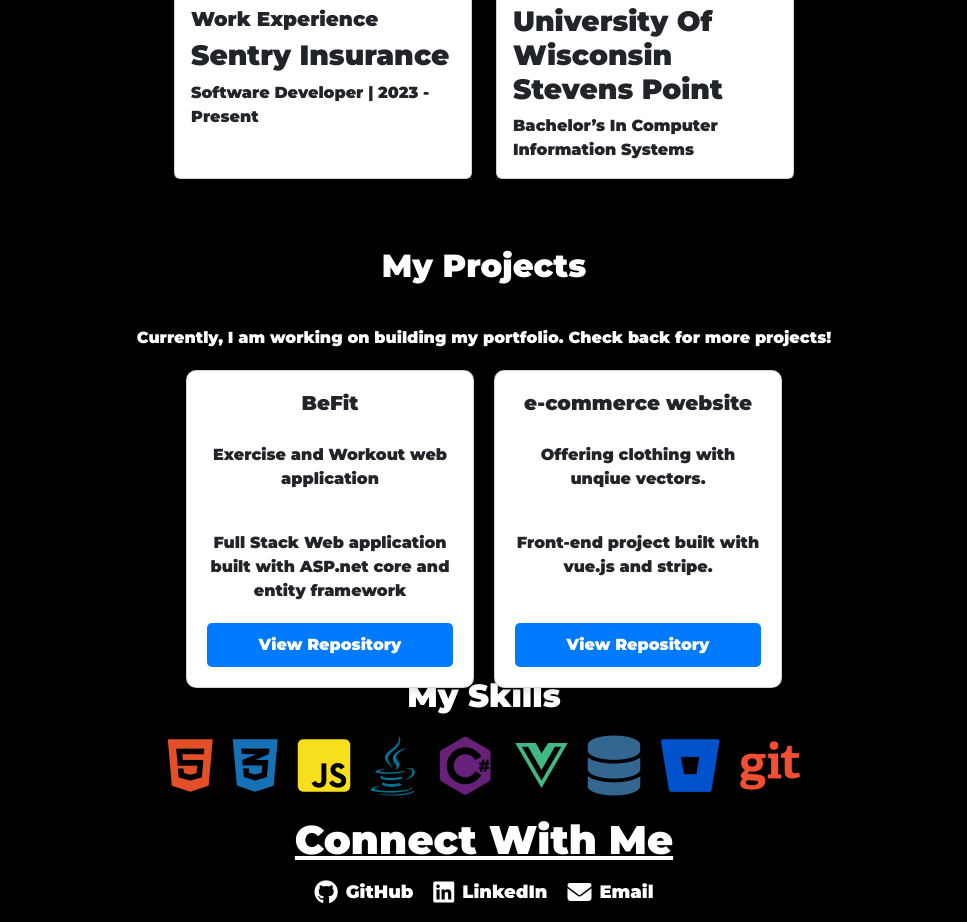
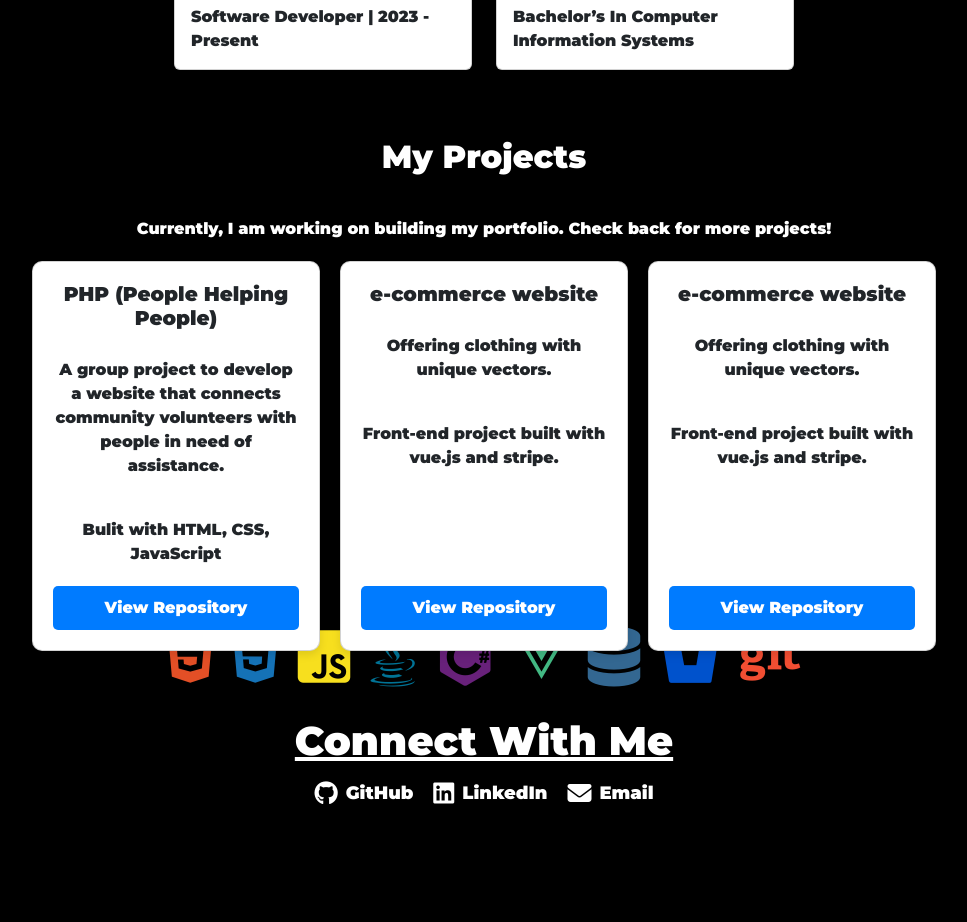
Before and after one commit to KodyRH/KodyHellenbrand.github.io, a website with bundled scripts: page index.html in a window 1280 px wide. Shown: the part 1023-1945 px from the top of the page, without its empty margins (156-1123 px from the left). After the commit the page ends 1866 px from the top, so only its background shows below. Built offline with nearby package versions, Linux system fonts and the light colour scheme.

Commit message:
Removed Nav bar from index page. -- added new project -- condensed content in experince cards.

```diff
--- a/assets/css/style.css
+++ b/assets/css/style.css
@@ -193,6 +193,7 @@ nav ul li a {
 .Skills_container {
   text-align: center;
   margin-top: 50px;
+  margin-bottom: 30px;
 }
 
 .skills-icons {
--- a/index.html
+++ b/index.html
@@ -11,35 +11,22 @@
   <link rel="stylesheet" href="https://cdn.jsdelivr.net/gh/devicons/devicon@v2.14.0/devicon.min.css">
   <link rel="stylesheet" href="assets/css/style.css">
 </head>
+<body>
 
-
-<body>
-  <header>
-    <div class="container">
-
-  <nav>
-    <ul>
-        <li><a href="#about">About</a></li>
-        <li><a href="#experience">Experience</a></li>
-        <li><a href="#projects">Projects</a></li>
-        <li><a href="#contact">Contact</a></li>
-    </ul>
-</nav>
-</div>
-  </header>
   <main>
-
-    <div class="about-section animate__animated animate__fadeInDown">
+    <!-- About Section -->
+    <div id="mission-statement" class="about-section animate__animated animate__fadeInDown">
       <h2>About Me</h2>
-      <p>
+      <p id="mission-statement">
         Hi, I'm Kody Hellenbrand!
         I'm a passionate and driven software developer always striving to expand my skills and push the boundaries of my technical knowledge.
         I thrive on solving challenges, building innovative solutions, and creating software that makes a meaningful impact on people's lives.
         Collaboration and continuous learning fuel my motivation, and I’m always eager to uplift others and contribute wherever I can.
       </p>
     </div>
-<!-- was going to put the programming languages and front-end frameworks I am familliar with -->
-<div class="container my-5 animate__animated animate__fadeInDown">
+
+    <!-- Experience Section -->
+    <div id="experience" class="container my-5 animate__animated animate__fadeInDown">
       <h1>Experience</h1>
       <div class="row d-flex justify-content-center">
         <!-- Work Experience Card -->
@@ -48,9 +35,7 @@
             <img src="assets/images/sentryinsurance_logo.jpg" class="card-img-top" alt="Sentry Insurance">
             <div class="card-body d-flex flex-column">
               <h5 class="card-title">Work Experience</h5>
-          <h3>Sentry Insurance</h3>
               <p class="card-text">Software Developer | 2023 - Present</p>
-          <!-- <a href="#" class="btn btn-primary mt-auto">Learn More</a> -->
             </div>
           </div>
         </div>
@@ -61,28 +46,26 @@
             <img src="assets/images/UW-Stevens_Point_Logo.jpg" class="card-img-top" alt="University Logo">
             <div class="card-body d-flex flex-column">
               <h5 class="card-title">Education</h5>
-          <h3>University Of Wisconsin Stevens Point</h3>
               <p class="card-text">Bachelor’s In Computer Information Systems</p>
-          <!-- <a href="#" class="btn btn-primary mt-auto">Learn More</a> -->
             </div>
           </div>
         </div>
       </div>
     </div>
 
-<div class="Project_container">
+    <!-- Projects Section -->
+    <div id="projects" class="Project_container">
       <h2>My Projects</h2>
       <p>Currently, I am working on building my portfolio. Check back for more projects!</p>
+      <div class="project-cards">
 
-  <!-- Wrapper for Project Cards -->
-  <div class="project-cards">
         <!-- Project Card 1 -->
         <div class="card project-card animate__animated animate__fadeInUp">
           <div class="card-body">
-        <h5 class="card-title">BeFit</h5>
-        <p class="card-text">Exercise and Workout web application</p>
-        <p class="card-text">Full Stack Web application built with ASP.net core and entity framework</p>
-        <a href="https://github.com/KodyRH/BeFit" target="_blank" class="btn btn-primary">View Repository</a>
+            <h5 class="card-title">PHP (People Helping People)</h5>
+            <p class="card-text">A group project to develop a website that connects community volunteers with people in need of assistance. </p>
+            <p class="card-text">Bulit with HTML, CSS, JavaScript</p>
+            <a href="https://github.com/Zoobaru820/phpWebsite" target="_blank" class="btn btn-primary">View Repository</a>
           </div>
         </div>
 
@@ -90,13 +73,24 @@
         <div class="card project-card animate__animated animate__fadeInUp">
           <div class="card-body">
             <h5 class="card-title">e-commerce website</h5>
-        <p class="card-text">Offering clothing with unqiue vectors.</p>
+            <p class="card-text">Offering clothing with unique vectors.</p>
+            <p class="card-text">Front-end project built with vue.js and stripe.</p>
+            <a href="https://github.com/KodyRH/ecommerce_site" target="_blank" class="btn btn-primary">View Repository</a>
+          </div>
+        </div>
+
+         <!-- Project Card 3 -->
+        <div class="card project-card animate__animated animate__fadeInUp">
+          <div class="card-body">
+            <h5 class="card-title">e-commerce website</h5>
+            <p class="card-text">Offering clothing with unique vectors.</p>
             <p class="card-text">Front-end project built with vue.js and stripe.</p>
             <a href="https://github.com/KodyRH/ecommerce_site" target="_blank" class="btn btn-primary">View Repository</a>
           </div>
         </div>
       </div>
     </div>
+
 
    <div class="Skills_container">
       <h2>My Skills</h2>
@@ -114,9 +108,8 @@
       </div>
   </div>
 
-  </main>
-
-  <footer>
+    <!-- Contact Section -->
+    <footer id="contact">
       <div class="Contact_container">
         <h1>Connect With Me</h1>
         <ul class="social-links">
@@ -138,8 +131,13 @@
         </ul>
       </div>
     </footer>
-
+  </main>
 </body>
+<style>
+html {
+  scroll-behavior: smooth;
+}
+</style>
 <script type="module" src="assets/js/script.js"></script>
 <script src="https://cdn.jsdelivr.net/npm/bootstrap@5.3.0/dist/js/bootstrap.bundle.min.js"></script>
 </html>
```
Lines whose indentation alone changed are shown as unchanged.
